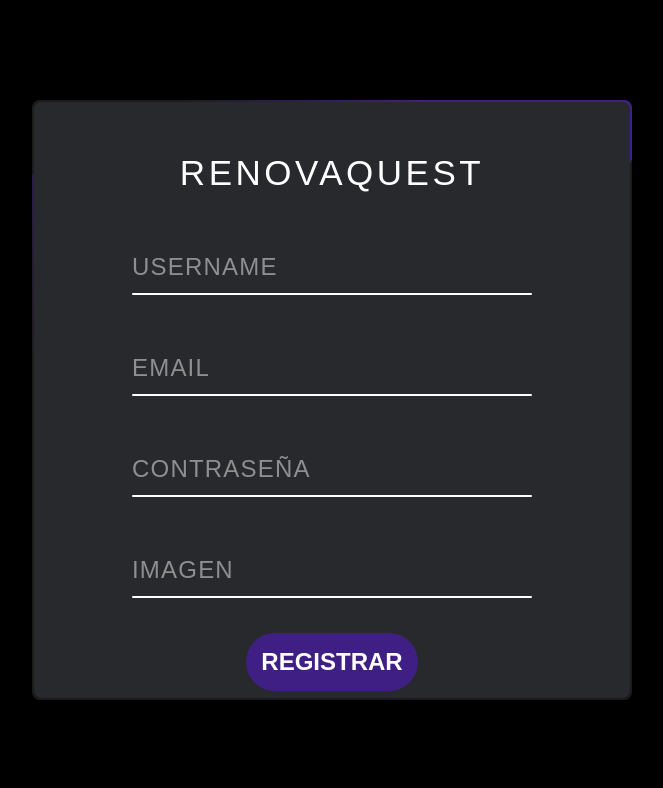
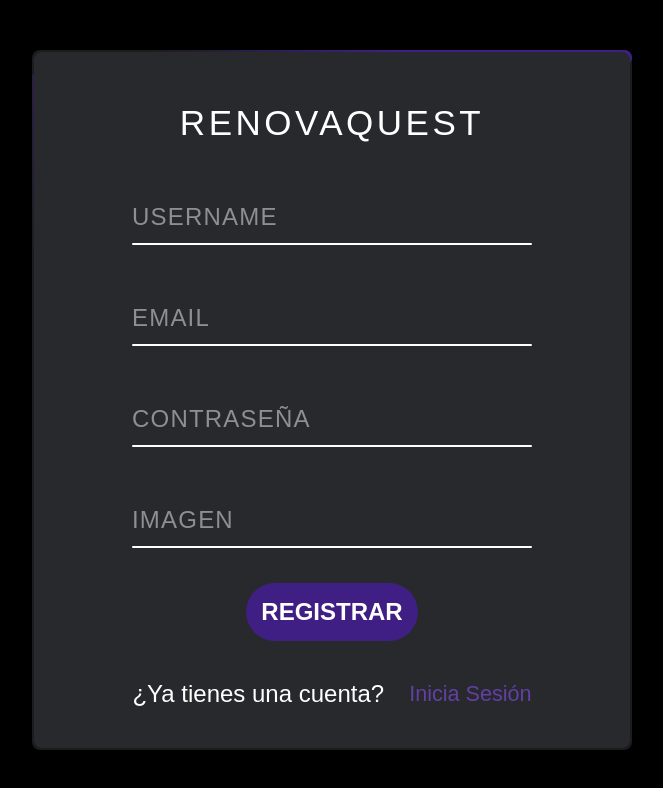
Before and after one commit to sofiachavesalarcon/RenovaQuest-WebSite, an Angular app: page /signUp in a window 1280 px wide. Shown: the top 788 px of the page, without its empty margins (308-971 px from the left). Built offline with nearby package versions, Linux system fonts and the light colour scheme; a web font is replaced by a local one.

Commit message:
add changes

```diff
--- a/src/app/pages/sign-up/sign-up.component.css
+++ b/src/app/pages/sign-up/sign-up.component.css
@@ -22,7 +22,7 @@ body
 {
 	position: relative;
 	width: 600px;
-	height: 600px;
+	height: 700px;
 	background: #1c1c1c;
 	border-radius: 8px;
 	overflow: hidden;
--- a/src/app/pages/sign-up/sign-up.component.html
+++ b/src/app/pages/sign-up/sign-up.component.html
@@ -24,6 +24,10 @@
 			</div>
 
 			<button type="button" >REGISTRAR</button>
+      <div class="links">
+        <span>¿Ya tienes una cuenta?</span>
+        <a [routerLink]="['/login']">Inicia Sesión</a>
+      </div>
 		</form>
 	</div>
 
--- a/src/app/pages/sign-up/sign-up.component.ts
+++ b/src/app/pages/sign-up/sign-up.component.ts
@@ -1,9 +1,13 @@
+import { CommonModule } from '@angular/common';
+import { HttpClientModule } from '@angular/common/http';
 import { Component } from '@angular/core';
+import { FormsModule } from '@angular/forms';
+import { RouterModule } from '@angular/router';
 
 @Component({
   selector: 'app-sign-up',
   standalone: true,
-  imports: [],
+  imports: [CommonModule, RouterModule, FormsModule, HttpClientModule],
   templateUrl: './sign-up.component.html',
   styleUrl: './sign-up.component.css'
 })
```
